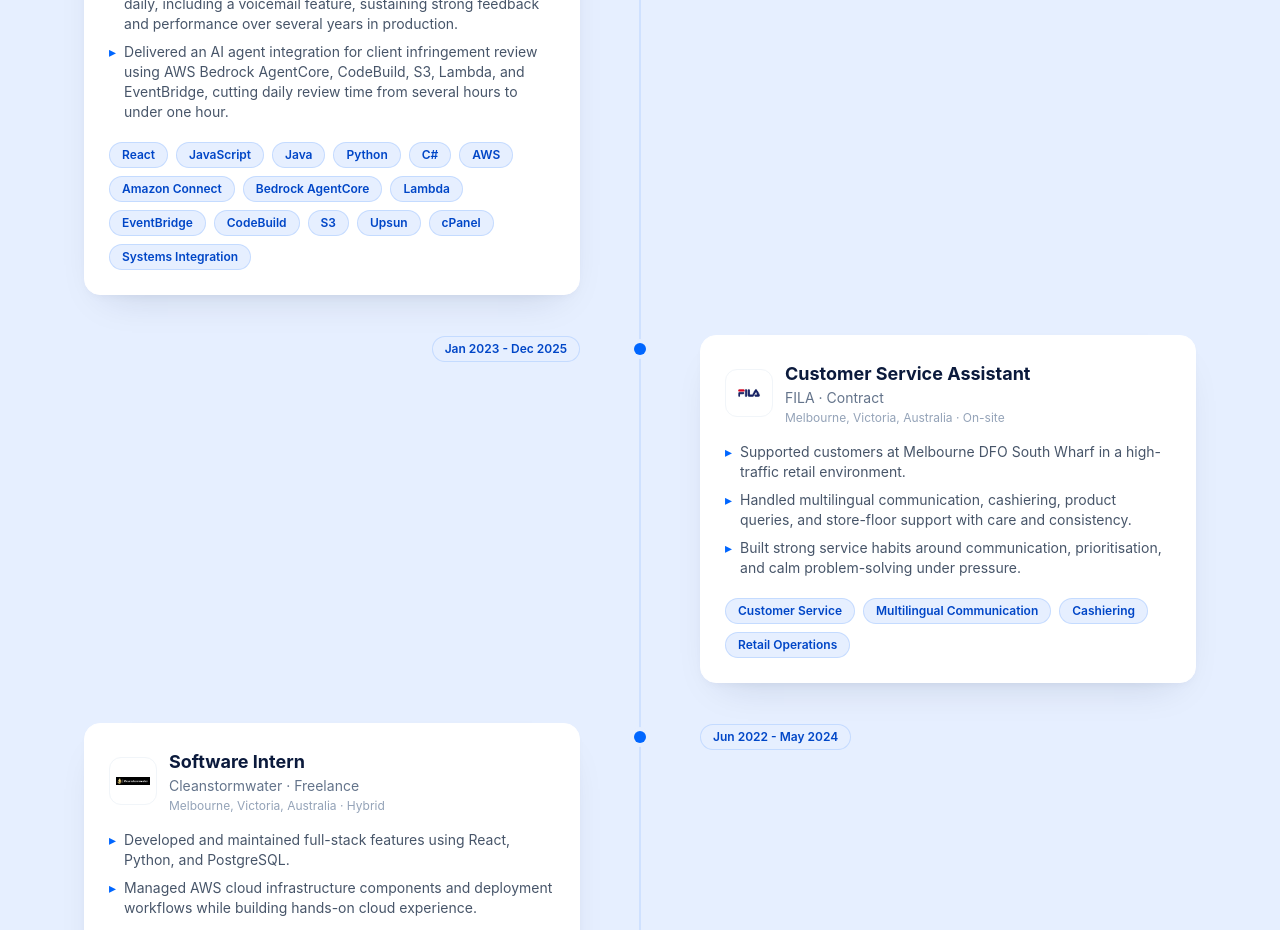
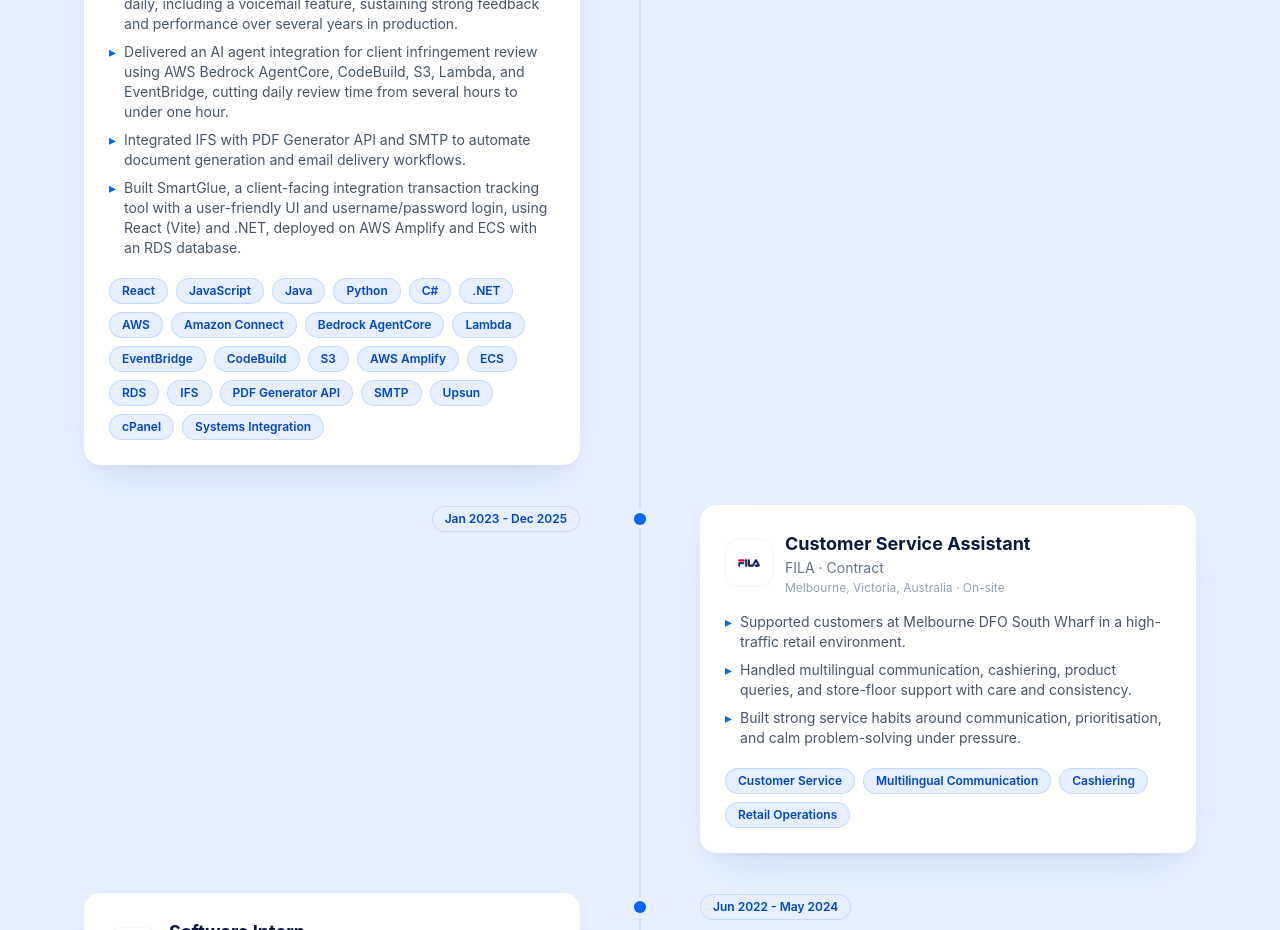
Before and after one commit to warranttsai/portfolio-software-engineer, a React (Vite) app: page / in a window 1280 px wide. Shown: the part 2240-3170 px from the top of the page. Built offline with nearby package versions, Linux system fonts and the light colour scheme.

Commit message:
feat: add IFS PDF Generator API integration and SmartGlue experience

```diff
--- a/src/content/portfolio.ts
+++ b/src/content/portfolio.ts
@@ -138,8 +138,10 @@ export const experience: ExperienceItem[] = [
       "Led technical integration work connecting platforms and services into unified, high-performance workflows.",
       "Built a client call centre on Amazon Connect handling 30+ calls daily, including a voicemail feature, sustaining strong feedback and performance over several years in production.",
       "Delivered an AI agent integration for client infringement review using AWS Bedrock AgentCore, CodeBuild, S3, Lambda, and EventBridge, cutting daily review time from several hours to under one hour.",
+      "Integrated IFS with PDF Generator API and SMTP to automate document generation and email delivery workflows.",
+      "Built SmartGlue, a client-facing integration transaction tracking tool with a user-friendly UI and username/password login, using React (Vite) and .NET, deployed on AWS Amplify and ECS with an RDS database.",
     ],
-    skills: ["React", "JavaScript", "Java", "Python", "C#", "AWS", "Amazon Connect", "Bedrock AgentCore", "Lambda", "EventBridge", "CodeBuild", "S3", "Upsun", "cPanel", "Systems Integration"],
+    skills: ["React", "JavaScript", "Java", "Python", "C#", ".NET", "AWS", "Amazon Connect", "Bedrock AgentCore", "Lambda", "EventBridge", "CodeBuild", "S3", "AWS Amplify", "ECS", "RDS", "IFS", "PDF Generator API", "SMTP", "Upsun", "cPanel", "Systems Integration"],
   },
   {
     period: "Jan 2023 - Dec 2025",
```
